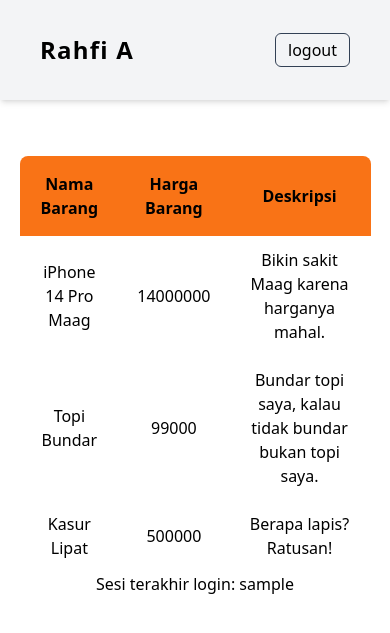
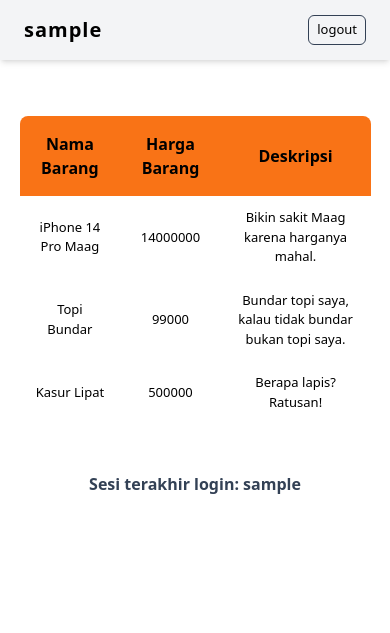
Before and after one commit to Rhfialyndra/pbp-lab-django, a Django app: template wishlist/templates/wishlist.html in a window 390 px wide. Shown: the top 633 px of the page. Run offline with Django 4.2, Linux system fonts and the light colour scheme; data comes from the database, SQL or seed files in the repository; tables that the repository leaves empty hold one stand-in row (values such as "Sample post"); the template is opened without the code that fills it: values that come from a table or form of the project are taken from there, most other values are stand-ins (such as "Sample title", 1, 10 or a date in 2020); some libraries are stand-ins or nearby versions.

Commit message:
responsive design

```diff
--- a/wishlist/templates/wishlist.html
+++ b/wishlist/templates/wishlist.html
@@ -2,10 +2,10 @@
 
 {% block content %}
  <script src="https://cdn.tailwindcss.com"></script>
-<nav class="w-screen h-[100px] bg-gray-100 shadow-md px-10 flex flex-row justify-between items-center">
-		<h1 class="font-bold text-2xl tracking-wider">Rahfi A</h1>
-		{% if user %}
-		<a class="cursor-pointer border border-slate-700 py-1 px-3 rounded-md hover:bg-slate-700 hover:text-white transition duration-200" href="{% url 'wishlist:logout' %}">logout</a>
+<nav class="w-screen h-[60px] md:h-[100px] bg-gray-100 shadow-md px-6 md:px-10 flex flex-row justify-between items-center">
+		<h1 class="font-bold text-xl md:text-2xl tracking-wider">{{username}}</h1>
+		{% if username %}
+		<a class="cursor-pointer border border-slate-700 py-1 px-2 md:px-3 rounded-md hover:bg-slate-700 hover:text-white text-[13px] md:text-md transition duration-200" href="{% url 'wishlist:logout' %}">logout</a>
 		{% endif %}
 </nav>
 <main class="w-screen flex flex-col items-center my-14">
@@ -19,14 +19,15 @@
 		</tr>
 		{% comment %} Tambahkan data di bawah baris ini {% endcomment %}
 		{% for barang in list_barang %}
-		<tr>
+		<tr class="text-[13px] md:text-base">
 			<td class="py-3 px-4">{{barang.nama_barang}}</td>
 			<td class="py-3 px-4">{{barang.harga_barang}}</td>
 			<td class="py-3 px-4">{{barang.deskripsi}}</td>
 		</tr>
 		{% endfor %}
 	</table>
-	<h5>Sesi terakhir login: {{ last_login }}</h5>
+
+	<h5 class="mt-12 text-slate-700 font-bold">Sesi terakhir login: {{ last_login }}</h5>
 </main>
 
 {% endblock content %}
--- a/wishlist/views.py
+++ b/wishlist/views.py
@@ -19,7 +19,7 @@ def show_wishlist(request):
         'list_barang': data_barang_wishlist,
         'nama': 'Rahfi',
         'last_login': request.COOKIES['last_login'],
-        'user' : request.user,
+        'username' : request.user.username,
 
     }
     return render(request, "wishlist.html", context)
```
